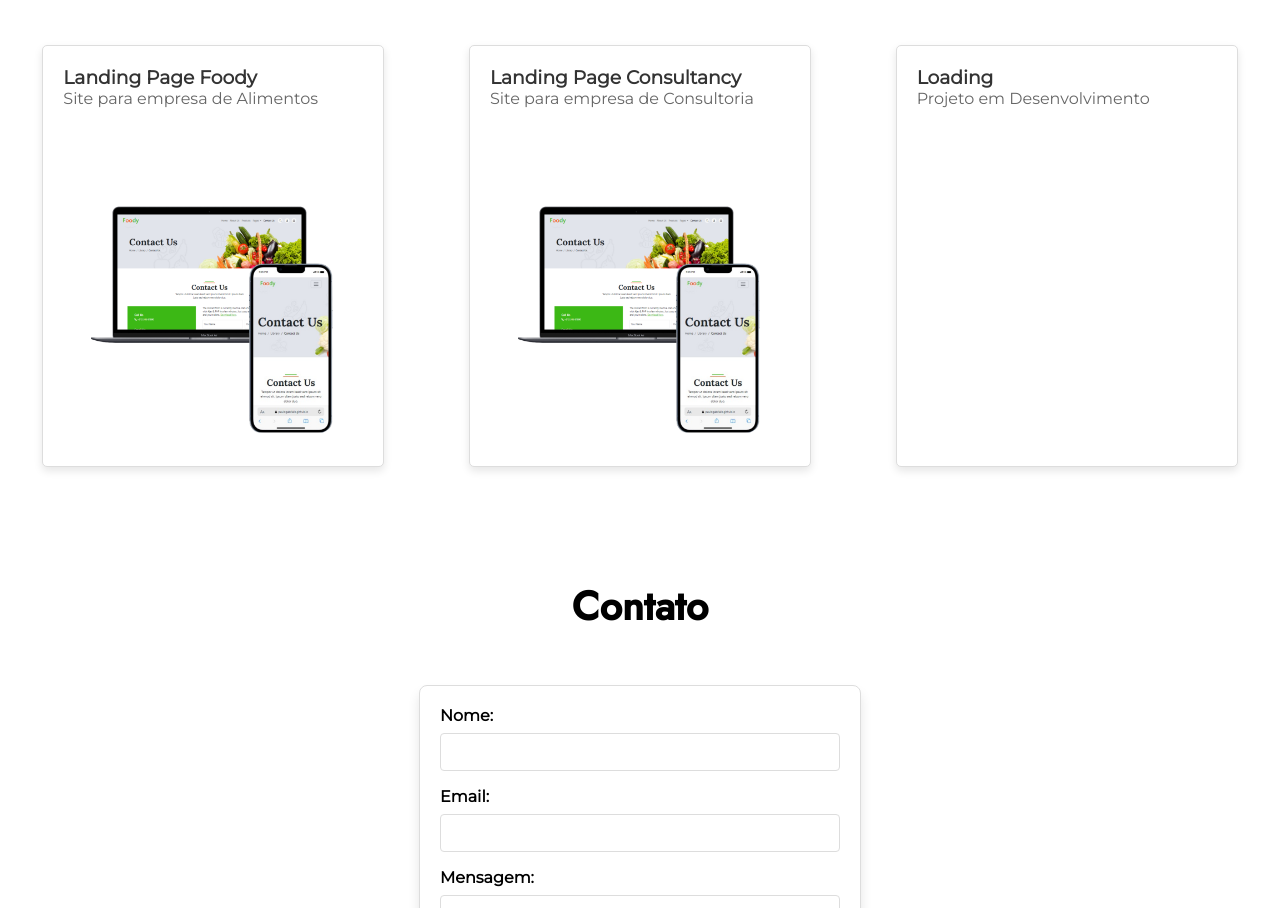
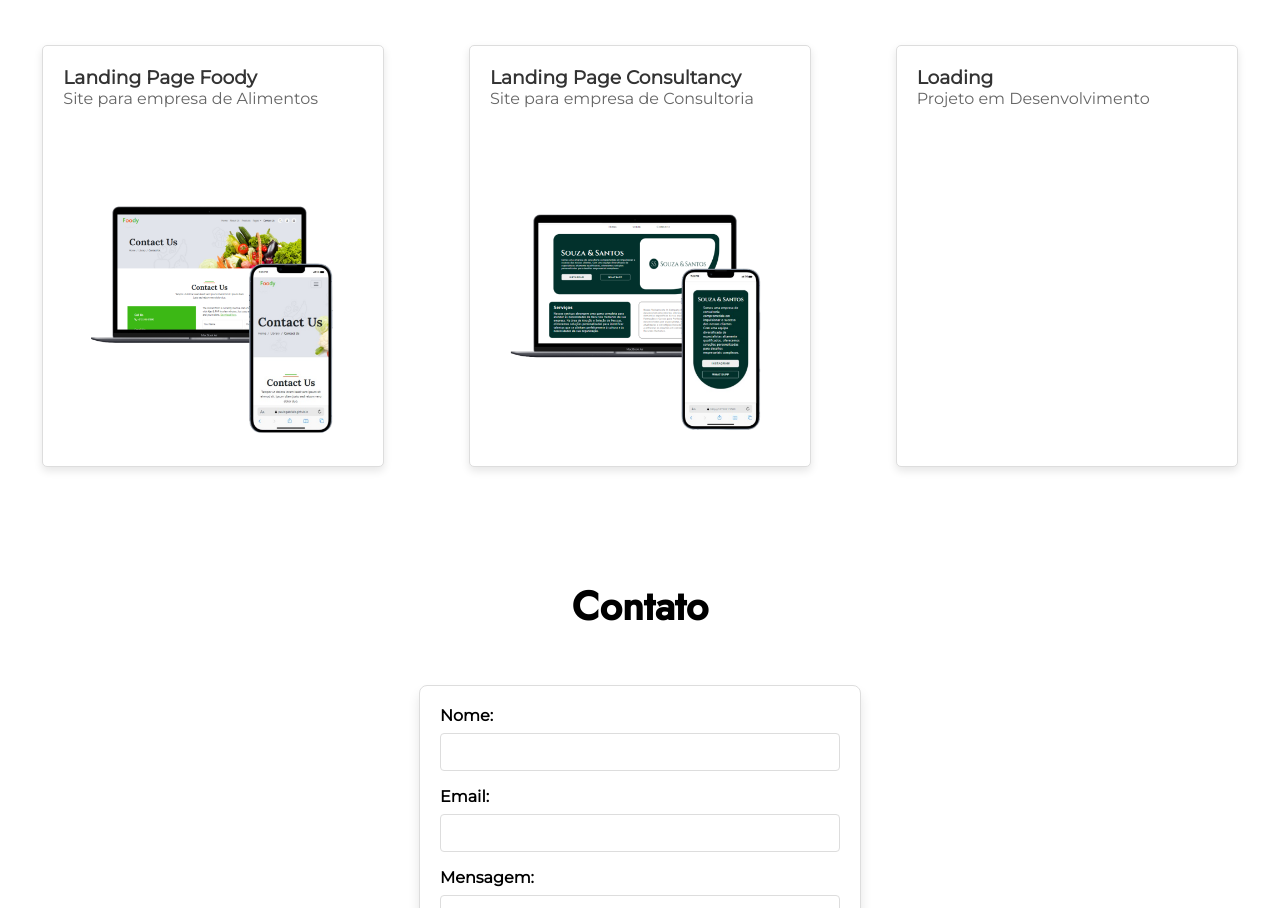
Before and after one commit to PauloGabrielB/PagCode, a React (Vite) app: page / in a window 1280 px wide. Shown: the part 1624-2532 px from the top of the page. Built offline with nearby package versions, Linux system fonts and the light colour scheme.

Commit message:
att img sucess

```diff
--- a/src/App.css
+++ b/src/App.css
@@ -361,7 +361,7 @@ a {
 .img2 {
   width: 300px;
   height: 300px;
-  background-image: url('../src/img/img1.png');
+  background-image: url('../src/img/img2.png');
   background-size: 100%;
   background-position: center center;
   background-repeat: no-repeat;
```
